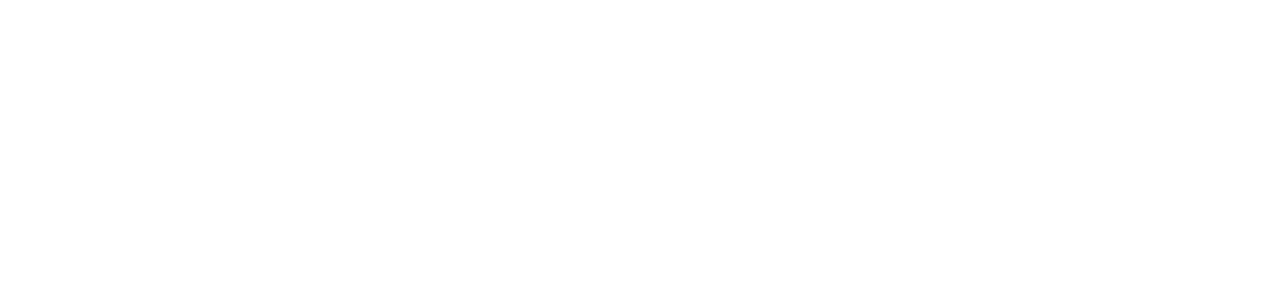
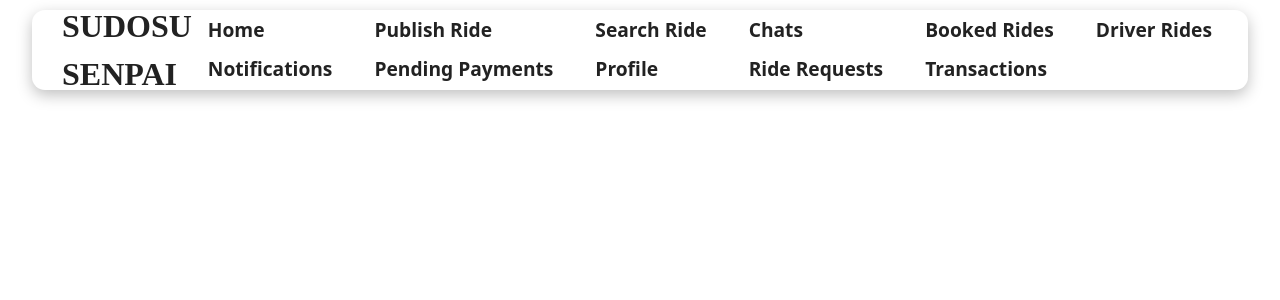
Before and after one commit to pratik4505/Carpooling-, a React (Vite) app in the folder Client/: page / in a window 1280 px wide. Shown: the top 300 px of the page. Built offline with nearby package versions, Linux system fonts and the light colour scheme; a web font is replaced by a local one.

Commit message:
routes added on navbar

```diff
--- a/Client/src/components/MenuItems.js
+++ b/Client/src/components/MenuItems.js
@@ -1,26 +1,68 @@
 export const MenuItems = [
   {
     title: "Home",
-    url: "/",
+    url: "/home",
     cName: "nav-links",
     icon: "fa-solid fa-house-user",
   },
   {
-    title: "About Us",
-    url: "#AboutUs",
+    title: "Publish Ride",
+    url: "/publishRide",
     cName: "nav-links",
-    icon: "fa-solid fa-circle-info",
+    icon: "fa-solid fa-plus-circle",
   },
   {
-    title: "Hostels",
-    url: "#Hostels",
+    title: "Search Ride",
+    url: "/searchRide",
     cName: "nav-links",
-    icon: "fa-solid fa-briefcase",
+    icon: "fa-solid fa-search",
   },
   {
-    title: "Contact",
-    url: "#ContactUs",
+    title: "Chats",
+    url: "/chats",
     cName: "nav-links",
-    icon: "fa-solid fa-address-book",
+    icon: "fa-solid fa-comments",
   },
+  {
+    title: "Booked Rides",
+    url: "/bookedRides",
+    cName: "nav-links",
+    icon: "fa-solid fa-car",
+  },
+  {
+    title: "Driver Rides",
+    url: "/driverRides",
+    cName: "nav-links",
+    icon: "fa-solid fa-car-side",
+  },
+  {
+    title: "Notifications",
+    url: "/notifications",
+    cName: "nav-links",
+    icon: "fa-solid fa-bell",
+  },
+  {
+    title: "Pending Payments",
+    url: "/pendingPayments",
+    cName: "nav-links",
+    icon: "fa-solid fa-money-check-alt",
+  },
+  {
+    title: "Profile",
+    url: "/profile",
+    cName: "nav-links",
+    icon: "fa-solid fa-user-circle",
+  },
+  {
+    title: "Ride Requests",
+    url: "/rideRequests",
+    cName: "nav-links",
+    icon: "fa-solid fa-hand-holding-usd",
+  },
+  {
+    title: "Transactions",
+    url: "/transactions",
+    cName: "nav-links",
+    icon: "fa-solid fa-credit-card",
+  }
 ];
--- /dev/null
+++ b/Client/src/pages/Home.jsx
@@ -0,0 +1,7 @@
+import React from 'react'
+
+export default function Home() {
+  return (
+    <div>Home</div>
+  )
+}
--- a/Client/src/routes/AppRoutes.jsx
+++ b/Client/src/routes/AppRoutes.jsx
@@ -15,6 +15,7 @@ import PendingPayments from "../pages/PendingPayments";
 import Profile from "../pages/Profile";
 import RideRequests from "../pages/RideRequests";
 import Transactions from "../pages/Transactions";
+import Home from "../pages/Home";
 
 const AppRoutes = () => {
   return (
@@ -25,7 +26,8 @@ const AppRoutes = () => {
 
         {/* <Route path=/Register" element={<></>} /> */}
 
-        <Route path="/">
+        <Route path="/" element={<ProtectedRoute/>}>
+        <Route path="/home" element={<Home/>} />
           <Route path="/publishRide" element={<CreateRide />} />
           <Route path="/searchRide" element={<SearchRides />} />
           <Route path="/chats" element={<Chats />} />
--- a/Client/src/routes/ProtectedRoute.jsx
+++ b/Client/src/routes/ProtectedRoute.jsx
@@ -1,5 +1,5 @@
 import { Navigate } from "react-router-dom";
-// import Navbar from './Navbar'; // Import your Navbar component
+import Navbar from "../components/Navbar";
 import { Outlet } from "react-router-dom"; // Import Outlet from react-router-dom
 
 const ProtectedRoute = () => {
@@ -10,7 +10,7 @@ const ProtectedRoute = () => {
   // Return the protected route if accessToken is present
   return accessToken ? (
     <div className="w-full h-full">
-      {/* <Navbar /> */}
+      <Navbar />
       <Outlet /> {/* Render child routes */}
     </div>
   ) : (
```
